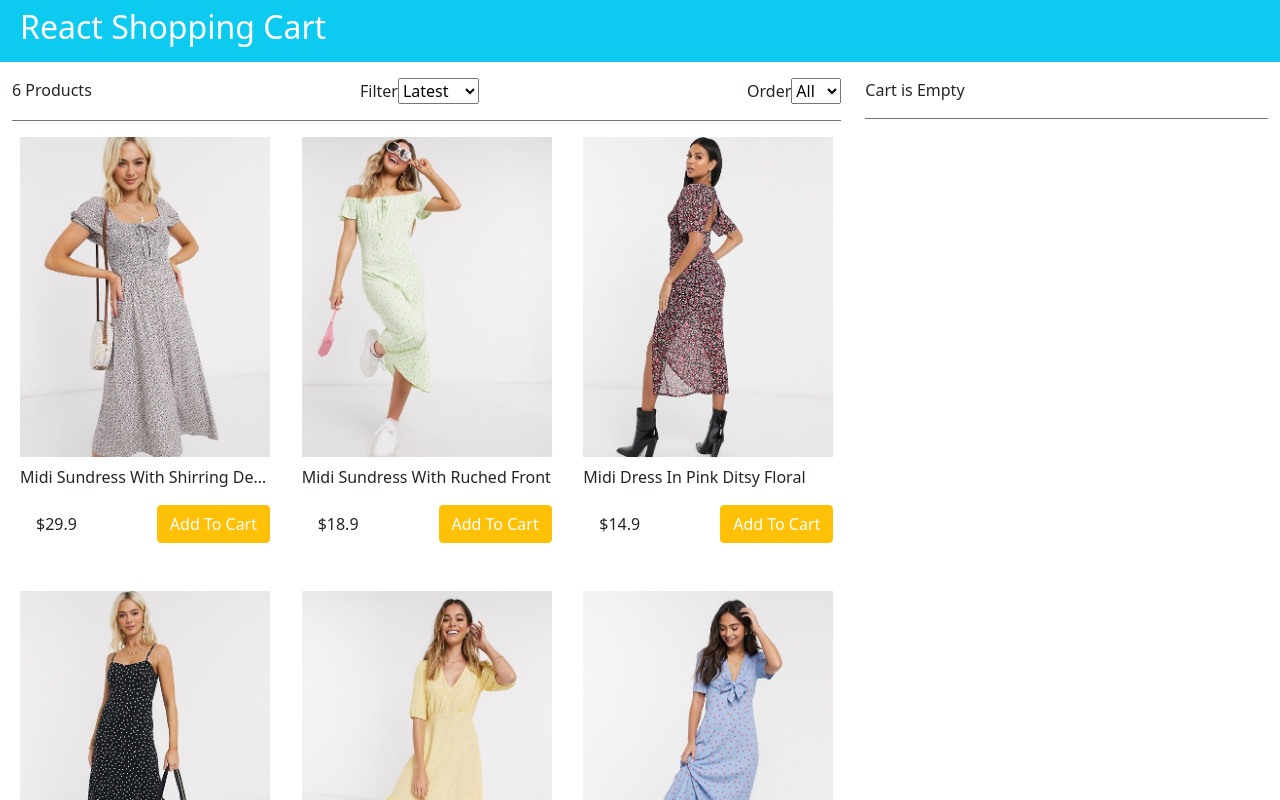
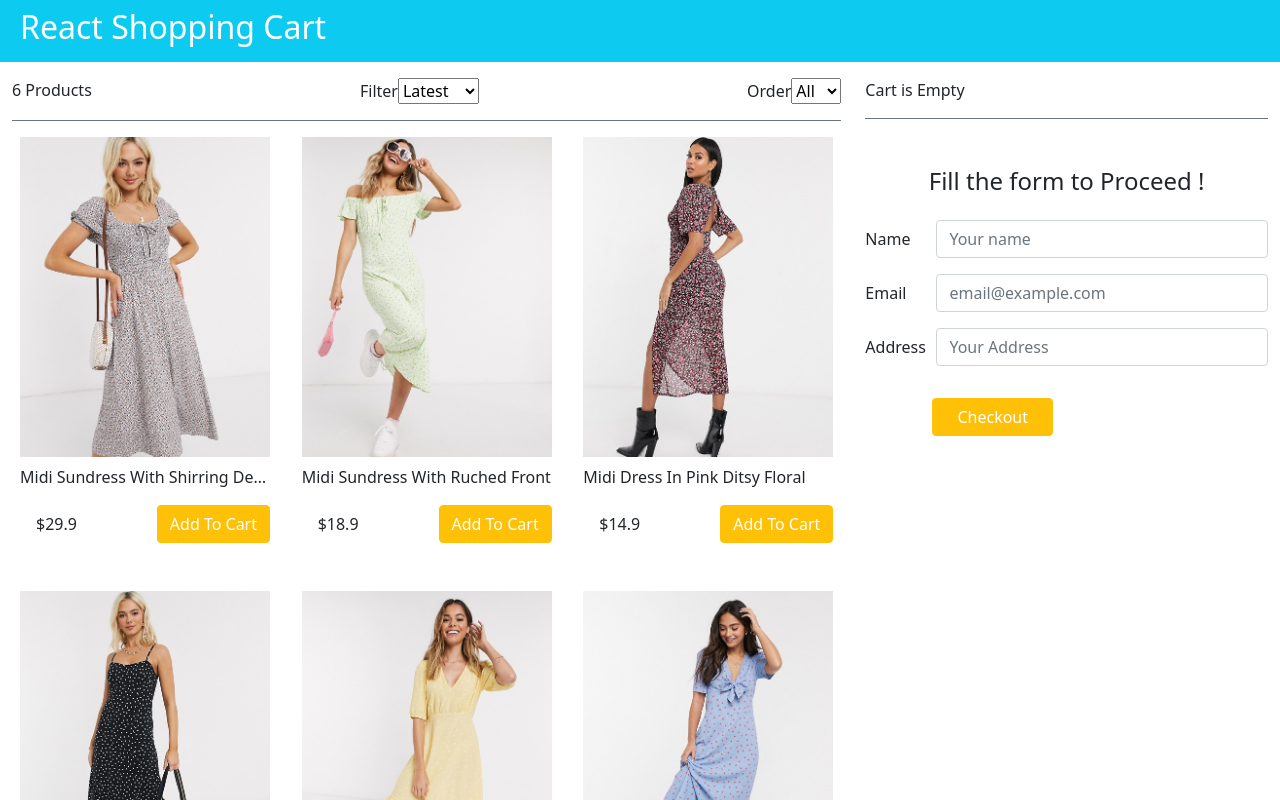
Before and after one commit to AliChaudharySandhu/Complete-ShoppingCart, a React (Create React App) app: page / in a window 1280 px wide. Shown: the top 800 px of the page. Built offline with nearby package versions, Linux system fonts and the light colour scheme.

Commit message:
Checkout Component Done

```diff
--- a/src/components/Cart.js
+++ b/src/components/Cart.js
@@ -3,6 +3,34 @@ import './cart.css'
 import { formateCurrency, formateTotal } from './utils'
 
 export class Cart extends Component {
+    constructor() {
+        super()
+        this.state = {
+            showCheckOut: true,
+            name: '',
+            email: '',
+            address: ''
+        }
+    }
+
+    handleInput = (e) =>{
+        this.setState({
+            [e.target.name] : e.target.value
+        })
+        console.log(this.state.name)
+    }
+    createOrder = (e) =>{
+        e.preventDefault();
+
+        let order ={
+            name : this.state.name,
+            email : this.state.email,
+            address : this.state.address,
+            cart : this.props.cart
+        }
+    this.props.createOrder(order)
+    }
+
     render() {
         const { cart } = this.props
 
@@ -42,8 +70,62 @@ export class Cart extends Component {
                         <span className="mx-2 text-dark fw-bold">Total : {formateCurrency(cart.reduce((a, c) => {
                             return a += (c.count * c.price)
                         }, 0))}</span>
-                        <button className="btn btn-md btn-warning text-white">Proceed</button>
+
+                        <button className={`btn btn-md btn-warning text-white ${this.state.showCheckOut? 'opacity-0' : ''} `}
+                            onClick={() => this.setState({ showCheckOut: true })}
+                        >Proceed</button>
                     </div>
+                }
+                {this.state.showCheckOut && <div>
+
+                    <form action="" className="mt-5">
+                        <h4 className="text-dark text-center my-4">Fill the form to Proceed !</h4>
+                        <div className="form-group row">
+                            <label htmlFor="name" className="col-md-2 col-form-label">Name</label>
+                            <div className="col-md-10">
+                                <input
+                                    type="text"
+                                    name="name"
+                                    placeholder="Your name"
+                                    className="form-control"
+                                    onChange={this.handleInput}
+                                />
+
+                            </div>
+                        </div>
+                        <div className="form-group row my-3">
+                            <label htmlFor="email" className="col-md-2 col-form-label">Email</label>
+                            <div className="col-md-10">
+                                <input
+                                    type="email"
+                                    name="emali"
+                                    placeholder="email@example.com"
+                                    className="form-control"
+                                    onChange={this.handleInput}
+                                />
+
+                            </div>
+                        </div>
+                        <div className="form-group row my-3">
+                            <label htmlFor="address" className="col-md-2 col-form-label">Address</label>
+                            <div className="col-md-10">
+                                <input
+                                    type="text"
+                                    name="address"
+                                    placeholder="Your Address"
+                                    className="form-control"
+                                    onChange={this.handleInput}
+                                />
+
+                            </div>
+                        </div>
+                        <button className="btn btn-md btn-warning text-white offset-2 px-4 mt-3"
+                            onClick={(e) => this.createOrder(e)}
+                        >Checkout</button>
+
+                    </form>
+                </div>
+
                 }
 
             </>
--- a/src/components/Main.js
+++ b/src/components/Main.js
@@ -12,7 +12,7 @@ class Main extends React.Component {
             products: Data.products,
             size: "",
             sort: "",
-            cart: []
+            cart: localStorage.getItem("cart")? JSON.parse(localStorage.getItem("cart")): [],
         }
         this.handleSort = this.handleSort.bind(this)
         this.handleSize = this.handleSize.bind(this)
@@ -33,7 +33,7 @@ class Main extends React.Component {
 
 
         this.setState({cart : cartItems})
-        console.log(cartItems)
+        localStorage.setItem("cart", JSON.stringify(cartItems))
     }
     removeFromCart = (item) =>{
         const afterRemoveCart = this.state.cart.filter((cartItem) =>{
@@ -41,6 +41,7 @@ class Main extends React.Component {
 
         })
         this.setState({cart: afterRemoveCart})
+        localStorage.setItem("cart", JSON.stringify(afterRemoveCart))
     }
     handleSort(e) {
         const value = e.target.value;
@@ -79,6 +80,9 @@ class Main extends React.Component {
         }
 
     }
+    createOrder = (order) =>{
+        order && alert("Here is your order " + order.name)
+    }
 
     render() {
 
@@ -96,7 +100,11 @@ class Main extends React.Component {
                         <Products products={this.state.products} addToCart={this.addToCart} />
                     </div>
                     <div className="col-4 cart">
-                        <Cart cart={this.state.cart} removeFromCart={this.removeFromCart}/>
+                        <Cart
+                            cart={this.state.cart}
+                            removeFromCart={this.removeFromCart}
+                            createOrder={this.createOrder}
+                            />
                     </div>
                 </div>
             </div>
--- a/src/styles.css
+++ b/src/styles.css
@@ -4,5 +4,9 @@
 a{
     text-decoration: none;
 }
-body{
+form input:focus{
+
+    border-color: #ffc107!important;
+    box-shadow: 0 0 0 0.1rem #ffc107!important;
+
 }
```
Also changed, not shown: 1 other file (tests, documents, lock files or other folders).
